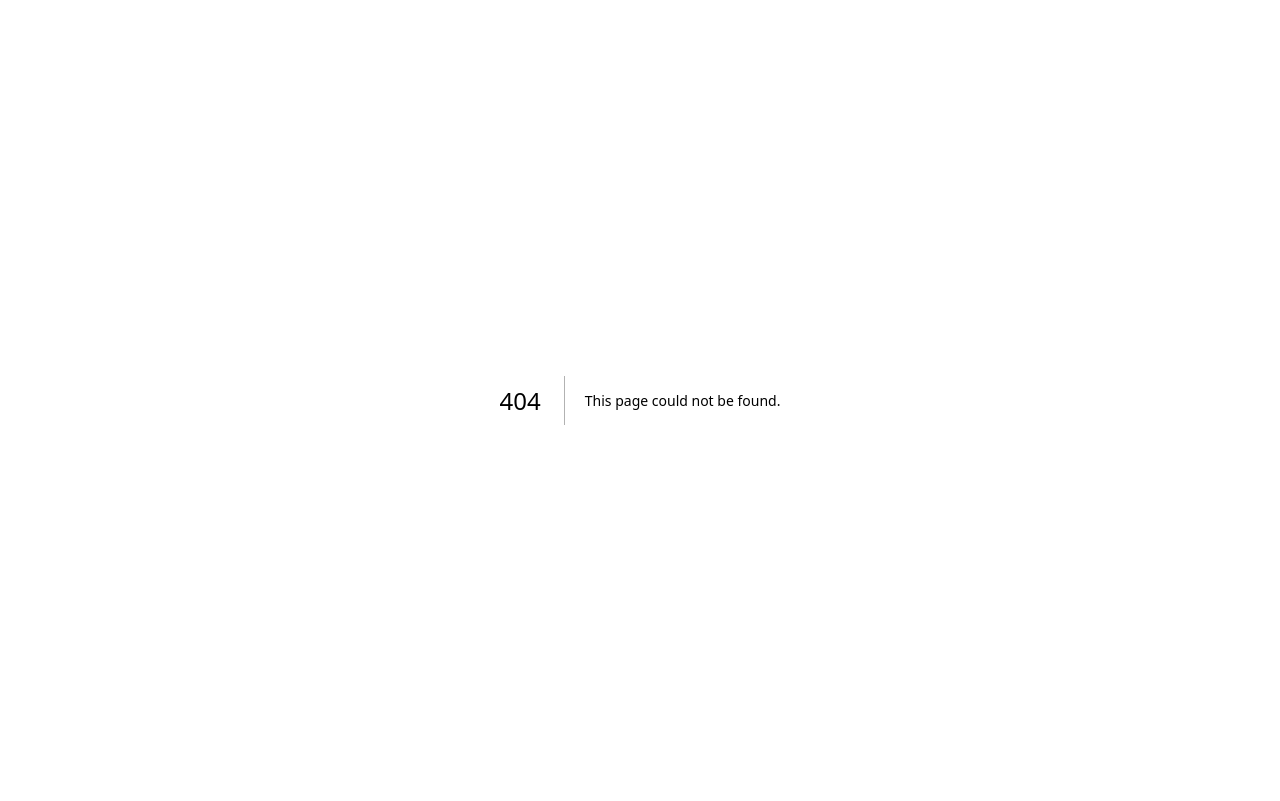
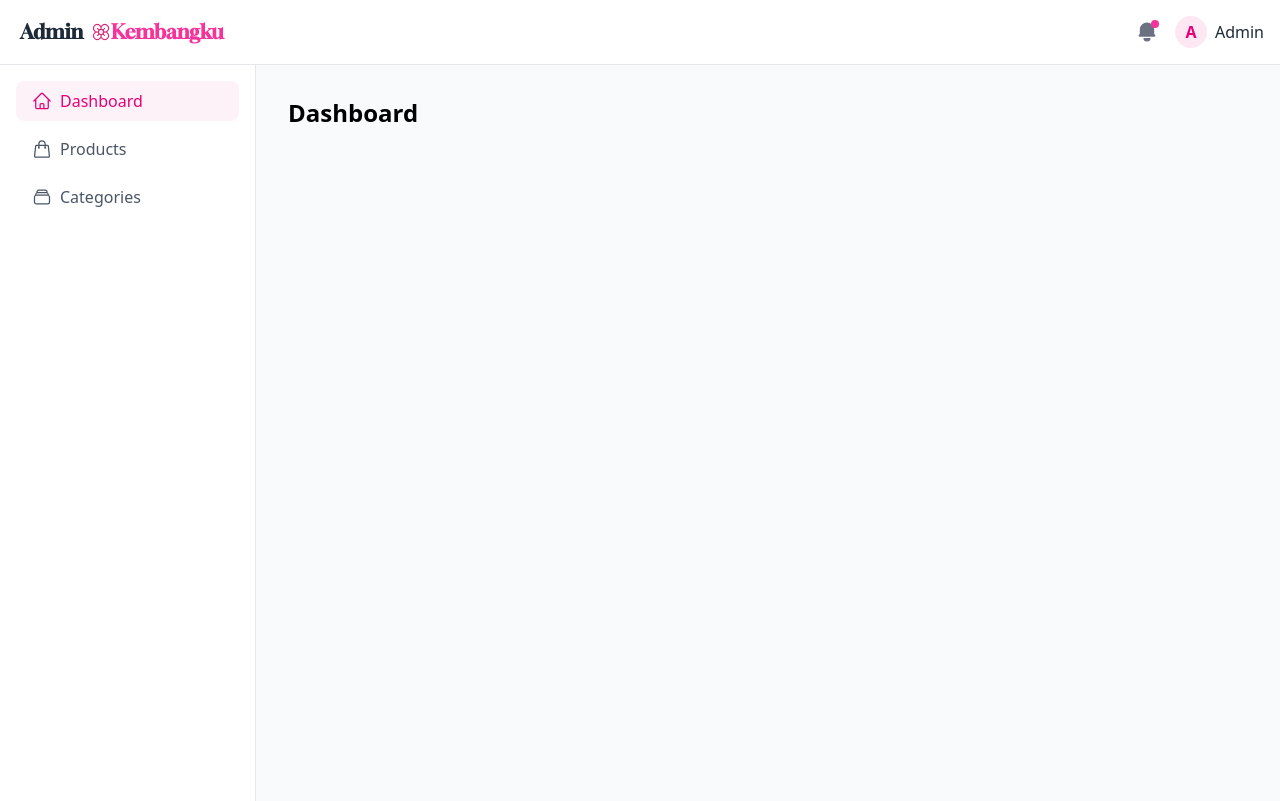
Before and after one commit to ArgyaSabih/kembang-ecommerce, a Next.js app: page /admin/dashboard in a window 1280 px wide. Before the commit this address had no page. Built offline with nearby package versions, Linux system fonts and the light colour scheme.

Commit message:
add admin layout and nyicil dashboard

```diff
--- /dev/null
+++ b/app/admin/dashboard/page.js
@@ -0,0 +1,11 @@
+import AdminLayout from "@/components/AdminLayout";
+
+export default function Dashboard() {
+  return (
+    <AdminLayout>
+      <div className="flex-1 p-4">
+        <h1 className="text-2xl font-bold">Dashboard</h1>
+      </div>
+    </AdminLayout>
+  );
+}
--- a/package.json
+++ b/package.json
@@ -9,6 +9,8 @@
     "lint": "next lint"
   },
   "dependencies": {
+    "@heroicons/react": "^2.2.0",
+    "lucide-react": "^0.511.0",
     "next": "15.2.4",
     "postcss": "^8.5.3",
     "react": "^19.0.0",
--- /dev/null
+++ b/src/components/AdminLayout.js
@@ -0,0 +1,14 @@
+import Sidebar from "@/components/Sidebar";
+import Topbar from "@/components/Topbar";
+
+export default function AdminLayout({ children }) {
+  return (
+    <div className="min-h-screen bg-gray-50">
+      <Topbar />
+      <div className="flex">
+        <Sidebar />
+        <div className="flex-1 p-4">{children}</div>
+      </div>
+    </div>
+  );
+}
--- /dev/null
+++ b/src/components/Sidebar.js
@@ -0,0 +1,54 @@
+"use client";
+
+import { usePathname } from "next/navigation";
+import Link from "next/link";
+import {
+  HomeIcon,
+  RectangleStackIcon,
+  ShoppingBagIcon,
+} from "@heroicons/react/24/outline";
+
+export default function Sidebar() {
+  const pathname = usePathname();
+
+  const isActive = (path) => {
+    return pathname === path;
+  };
+
+  const menuItems = [
+    { path: "/admin/dashboard", label: "Dashboard", icon: HomeIcon },
+    { path: "/admin/products", label: "Products", icon: ShoppingBagIcon },
+    {
+      path: "/admin/categories",
+      label: "Categories",
+      icon: RectangleStackIcon,
+    },
+  ];
+
+  return (
+    <div className="w-64 bg-white h-[calc(100vh-4rem)] border-r border-gray-200">
+      <nav className="p-4">
+        <ul className="space-y-2">
+          {menuItems.map((item) => {
+            const Icon = item.icon;
+            return (
+              <li key={item.path}>
+                <Link
+                  href={item.path}
+                  className={`flex items-center space-x-2 px-4 py-2 rounded-lg transition-colors ${
+                    isActive(item.path)
+                      ? "bg-pink-50 text-pink-600"
+                      : "text-gray-600 hover:bg-gray-50"
+                  }`}
+                >
+                  <Icon className="h-5 w-5" />
+                  <span>{item.label}</span>
+                </Link>
+              </li>
+            );
+          })}
+        </ul>
+      </nav>
+    </div>
+  );
+}
--- /dev/null
+++ b/src/components/Topbar.js
@@ -0,0 +1,85 @@
+"use client";
+
+import { useState, useEffect, useRef } from "react";
+import { useRouter } from "next/navigation";
+import Image from "next/image";
+
+export default function Topbar() {
+  const [isDropdownOpen, setIsDropdownOpen] = useState(false);
+  const router = useRouter();
+  const dropdownRef = useRef(null);
+
+  useEffect(() => {
+    const handleClickOutside = (event) => {
+      if (dropdownRef.current && !dropdownRef.current.contains(event.target)) {
+        setIsDropdownOpen(false);
+      }
+    };
+
+    document.addEventListener("mousedown", handleClickOutside);
+    return () => {
+      document.removeEventListener("mousedown", handleClickOutside);
+    };
+  }, []);
+
+  const handleLogout = async () => {
+    // nanti diisi
+  };
+
+  return (
+    <div className="bg-white p-4 flex justify-between items-center border-b border-gray-200">
+      <div className="flex items-center gap-2">
+        <h1 className="font-gloock-regular font-bold text-xl">
+          <span className="text-gray-800 ml-1">Admin</span>
+        </h1>
+        <div className="flex items-center gap-0.8">
+          <Image
+            src="/assets/logo-36x36.png"
+            alt="logo"
+            width={36}
+            height={36}
+            className="h-5 w-5"
+          />
+          <h1 className="font-gloock-regular text-xl font-bold">
+            <span className="text-pink-500">Kembangku</span>
+          </h1>
+        </div>
+      </div>
+      <div className="flex items-center">
+        <div className="relative mr-4">
+          <svg
+            xmlns="http://www.w3.org/2000/svg"
+            className="h-6 w-6 text-gray-500"
+            viewBox="0 0 20 20"
+            fill="currentColor"
+          >
+            <path d="M10 2a6 6 0 00-6 6v3.586l-.707.707A1 1 0 004 14h12a1 1 0 00.707-1.707L16 11.586V8a6 6 0 00-6-6zM10 18a3 3 0 01-3-3h6a3 3 0 01-3 3z" />
+          </svg>
+          <span className="absolute top-0 right-0 h-2 w-2 rounded-full bg-pink-500"></span>
+        </div>
+        <div className="relative" ref={dropdownRef}>
+          <button
+            onClick={() => setIsDropdownOpen(!isDropdownOpen)}
+            className="flex items-center focus:outline-none"
+          >
+            <div className="h-8 w-8 rounded-full bg-pink-100 flex items-center justify-center text-pink-600 font-bold mr-2 hover:bg-pink-200 transition-colors">
+              A
+            </div>
+            <span className="text-gray-800">Admin</span>
+          </button>
+
+          {isDropdownOpen && (
+            <div className="absolute right-0 mt-2 w-48 bg-white rounded-md shadow-lg py-1 z-10 border border-gray-200">
+              <button
+                onClick={handleLogout}
+                className="block w-full text-left px-4 py-2 text-sm text-gray-700 hover:bg-gray-100 transition-colors"
+              >
+                Logout
+              </button>
+            </div>
+          )}
+        </div>
+      </div>
+    </div>
+  );
+}
```
Also changed, not shown: 1 other file (tests, documents, lock files or other folders).
